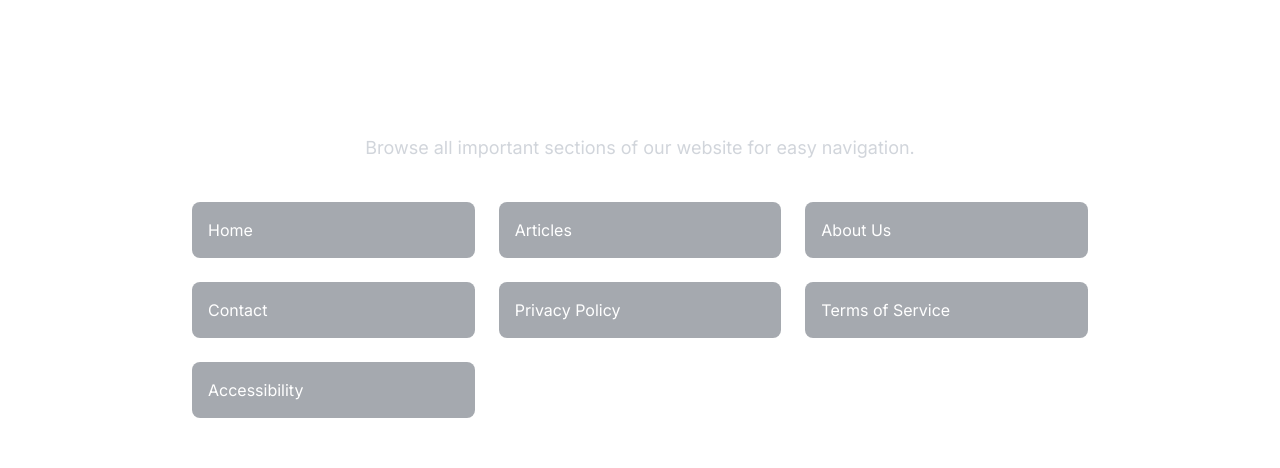
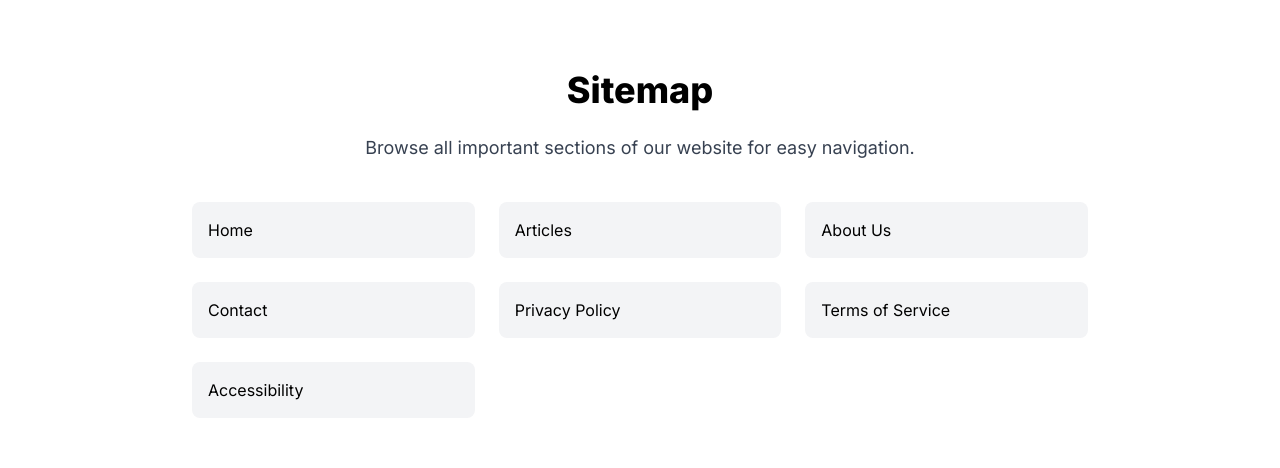
Before and after one commit to fabriceCODER/ukuri, a Next.js app in the folder frontend/: page /sitemap in a window 1280 px wide. Shown: the part 220-688 px from the top of the page. Built offline with nearby package versions, Linux system fonts and the light colour scheme; no server answers.

Commit message:
feat: Updated home components, Changed white text to black for better readability. Adjusted gray text to a darker shade. Updated indigo highlights for better contrast. Improved hover effects for better UX.

```diff
--- a/frontend/app/sitemap/page.tsx
+++ b/frontend/app/sitemap/page.tsx
@@ -16,8 +16,8 @@ const Sitemap = () => {
     return (
         <main className="min-h-screen flex flex-col items-center justify-center px-6 sm:px-12 lg:px-16 py-20">
             <div className="max-w-4xl w-full">
-                <h1 className="text-4xl font-extrabold text-white text-center mb-6">Sitemap</h1>
-                <p className="text-lg text-gray-300 text-center mb-10">
+                <h1 className="text-4xl font-extrabold text-black text-center mb-6">Sitemap</h1>
+                <p className="text-lg text-gray-700 text-center mb-10">
                     Browse all important sections of our website for easy navigation.
                 </p>
                 <div className="grid grid-cols-1 sm:grid-cols-2 md:grid-cols-3 gap-6">
@@ -25,7 +25,7 @@ const Sitemap = () => {
                         <Link
                             key={index}
                             href={link.href}
-                            className="block p-4 bg-gray-800/40 rounded-lg text-white hover:bg-indigo-500/30 transition-colors"
+                            className="block p-4 bg-gray-100 rounded-lg text-black hover:bg-indigo-100 transition-colors"
                         >
                             {link.title}
                         </Link>
```
